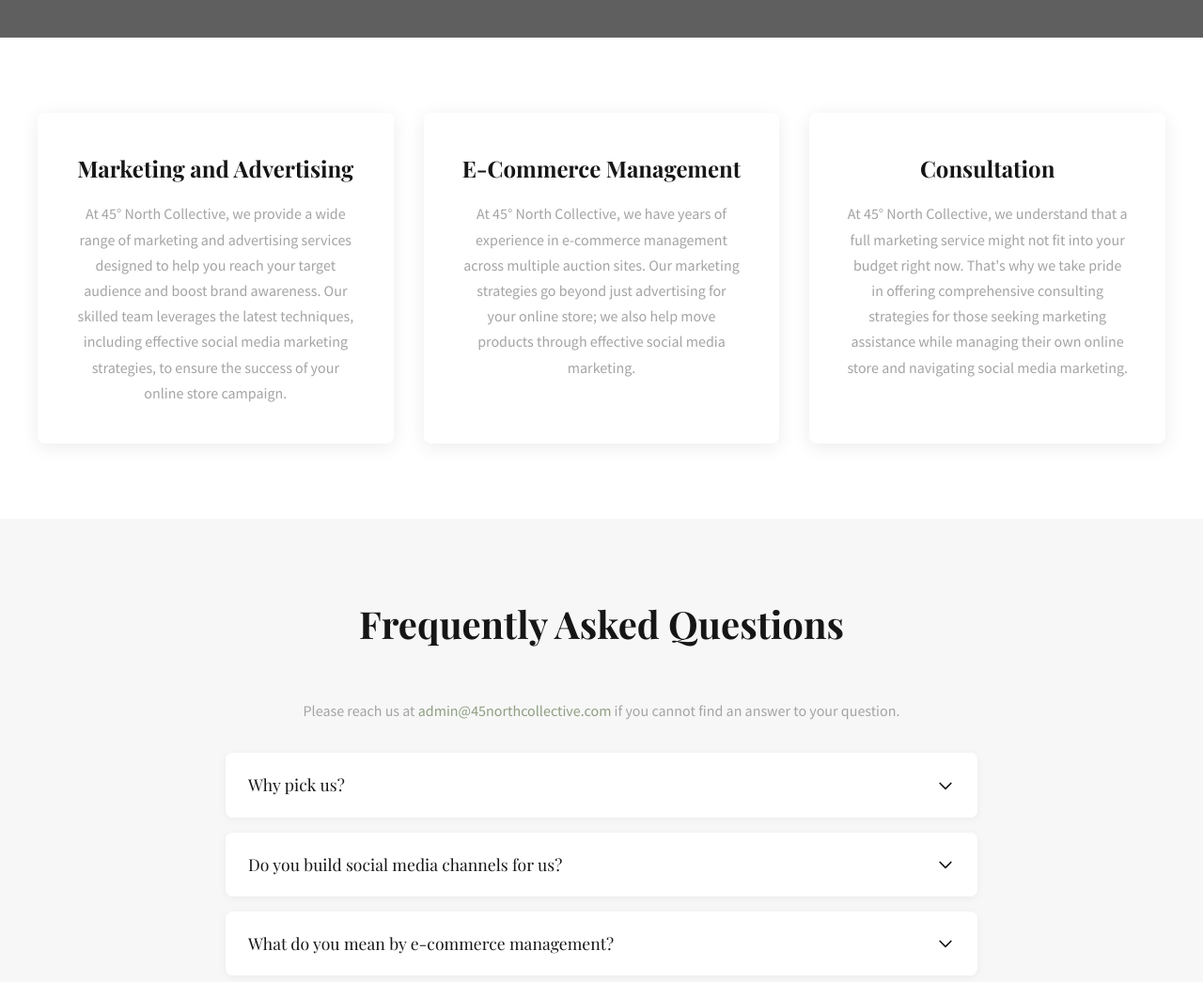
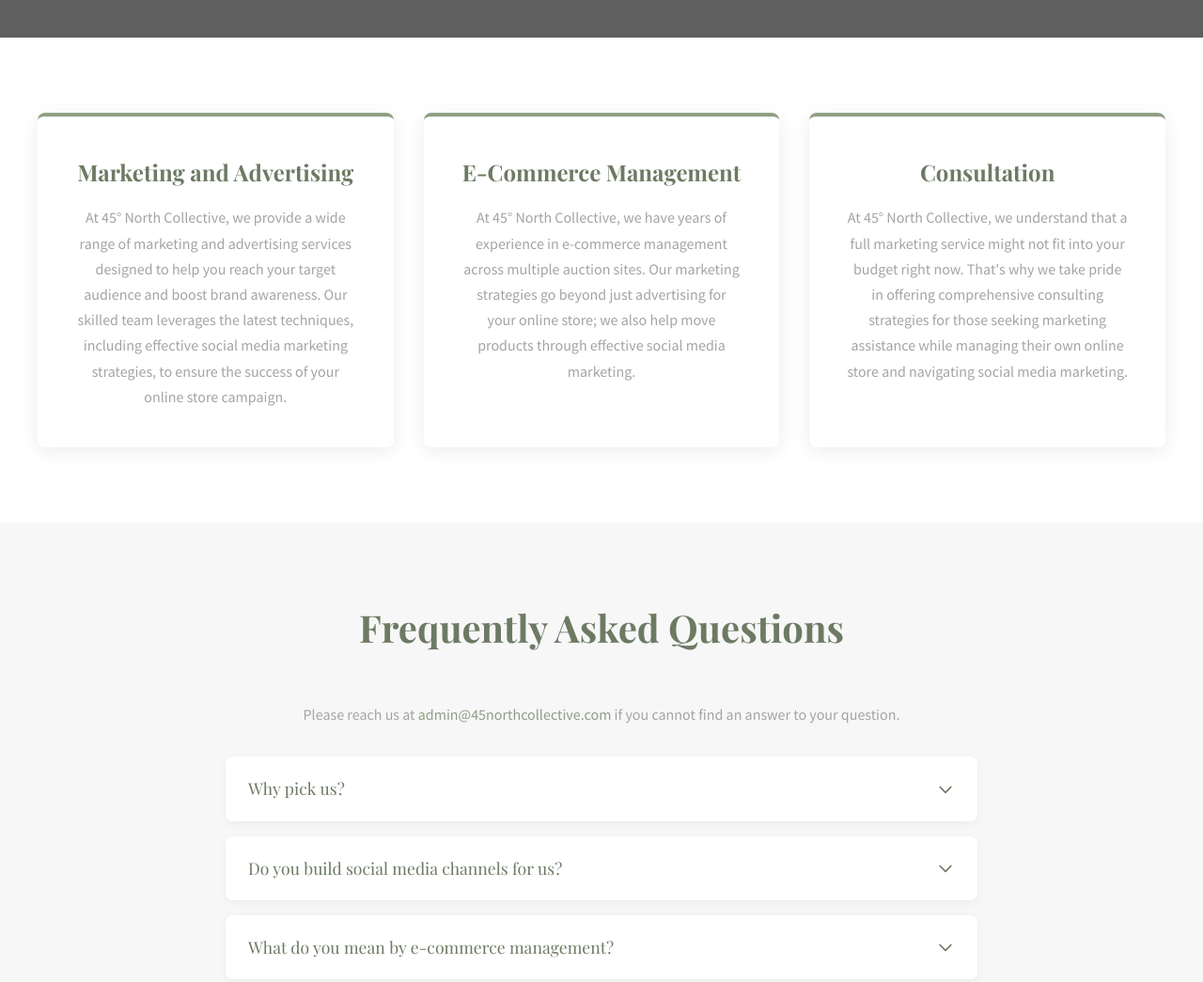
Before and after one commit to f0restv/45north-site, a plain HTML site: page index.html in a window 1280 px wide. Shown: the part 760-1805 px from the top of the page at 94% size. Drawn offline with nearby package versions, Linux system fonts and the light colour scheme; grey boxes are pictures that could not be loaded.

Commit message:
Add sage green accents

```diff
--- a/index.html
+++ b/index.html
@@ -98,7 +98,7 @@
             font-family: 'Playfair Display', serif;
             font-size: 2.5rem;
             font-weight: 700;
-            color: var(--dark);
+            color: var(--sage-dark);
             margin-bottom: 1rem;
         }
         .services-grid {
@@ -113,6 +113,7 @@
             border-radius: 8px;
             box-shadow: 0 4px 20px rgba(0,0,0,0.08);
             transition: transform 0.3s, box-shadow 0.3s;
+            border-top: 4px solid var(--sage);
         }
         .service-card:hover {
             transform: translateY(-5px);
@@ -122,7 +123,7 @@
             font-family: 'Playfair Display', serif;
             font-size: 1.5rem;
             margin-bottom: 1rem;
-            color: var(--dark);
+            color: var(--sage-dark);
         }
         .service-card p { color: var(--gray); line-height: 1.7; }
         .faq { background: var(--light); }
@@ -139,7 +140,7 @@
         .faq-question {
             font-family: 'Playfair Display', serif;
             font-size: 1.1rem;
-            color: var(--dark);
+            color: var(--sage-dark);
             cursor: pointer;
             padding: 1.25rem 1.5rem;
             display: flex;
```
